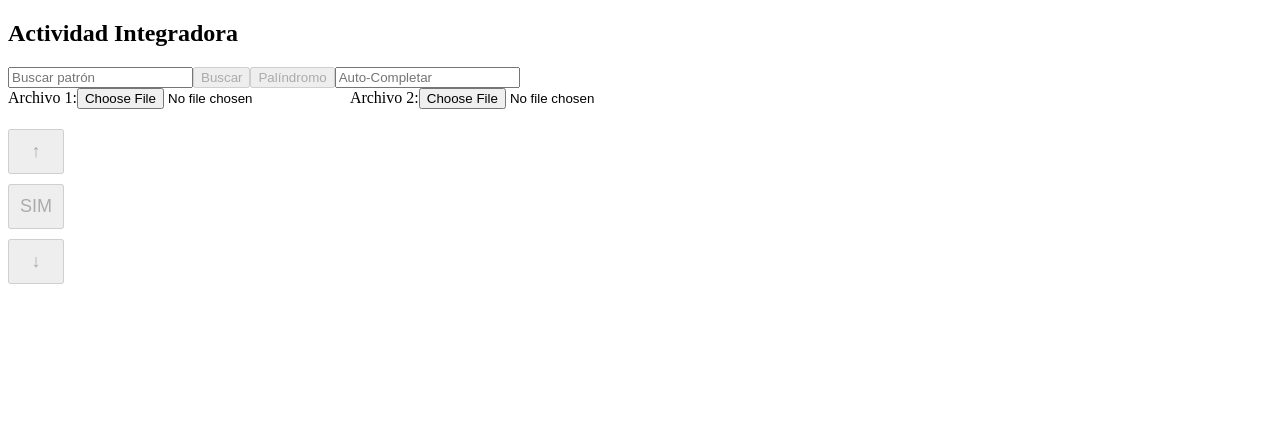
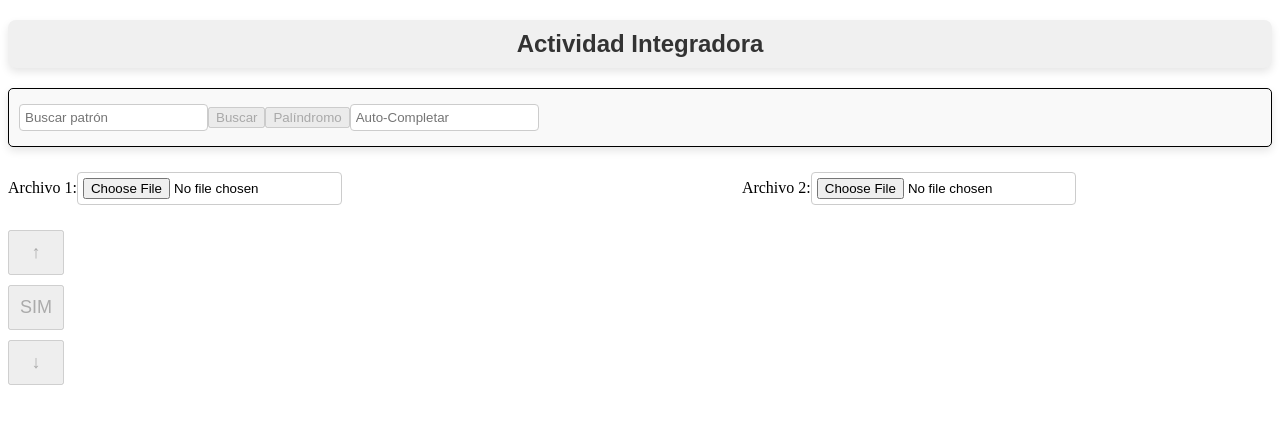
Before and after one commit to ferDMS/reto-algoritmos, an Angular app in the folder algo_angular/: page / in a window 1280 px wide. Shown: the top 424 px of the page. Built offline with nearby package versions, Linux system fonts and the light colour scheme.

Commit message:
arreglos esteticos

```diff
--- a/algo_angular/src/app/app.component.css
+++ b/algo_angular/src/app/app.component.css
@@ -1,6 +1,34 @@
+.titulo {
+  font-family: 'Arial', sans-serif; /* Fuente */
+  font-size: 24px; /* Tamaño de fuente */
+  color: #333; /* Color del texto */
+  background-color: #f0f0f0; /* Color de fondo */
+  padding: 10px 20px; /* Espaciado interno */
+  border-radius: 8px; /* Bordes redondeados */
+  box-shadow: 0 4px 8px rgba(0, 0, 0, 0.1); /* Sombra */
+  text-align: center; /* Alineación del texto */
+  margin: 20px 0; /* Margen */
+}
+
+.recuadro {
+  border: 1px solid #000; /* Borde del recuadro */
+  padding: 10px; /* Espaciado interno */
+  border-radius: 5px; /* Bordes redondeados */
+  background-color: #f9f9f9; /* Color de fondo */
+  box-shadow: 0 4px 8px rgba(0, 0, 0, 0.1); /* Sombra */
+  margin-bottom: 20px; /* Margen inferior */
+}
+
+.wrap-text {
+  margin: 5px 0; /* Margen */
+  padding: 5px; /* Espaciado interno */
+  border-radius: 4px; /* Bordes redondeados */
+  border: 1px solid #ccc; /* Borde */
+}
+
 .button-container {
   display: flex; /* Hacer que los botones se alineen en fila */
-  gap: 20px; /* Espacio entre los botones */
+  gap: 400px; /* Espacio entre los botones */
   margin-bottom: 20px; /* Espacio debajo de los botones */
 }
 
--- a/algo_angular/src/app/app.component.html
+++ b/algo_angular/src/app/app.component.html
@@ -1,8 +1,10 @@
 <div class="container">
-  <h2 class="wrap-text">Actividad Integradora</h2>
+  <!-- Título -->
+  <h2 class="titulo">Actividad Integradora</h2>
 
   <!-- Botones de operaciones -->
   <div class="operations-container">
+    <div class="recuadro">
       <input type="text" placeholder="Buscar patrón" [(ngModel)]="searchPattern" class="wrap-text" />
       <button (click)="buscar()" [disabled]="!fileContents[0]">Buscar</button>
       <button (click)="palindromo()" [disabled]="!fileContents[0]">Palíndromo</button>
@@ -10,6 +12,7 @@
       <ul *ngIf="autocompleteSuggestions.length" class="wrap-text">
         <li *ngFor="let suggestion of autocompleteSuggestions">{{ suggestion }}</li>
       </ul>
+    </div>
   </div>
 
   <!-- Contenedor para los botones de carga -->
```
Lines whose indentation alone changed are shown as unchanged.
